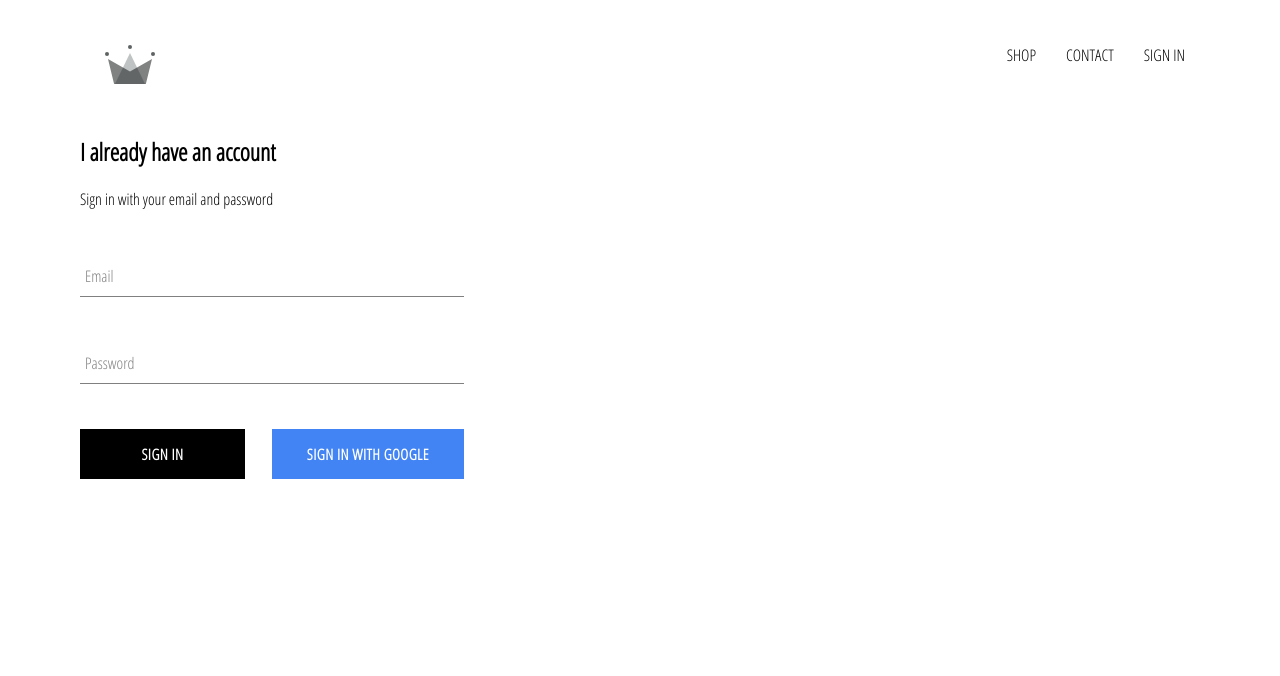
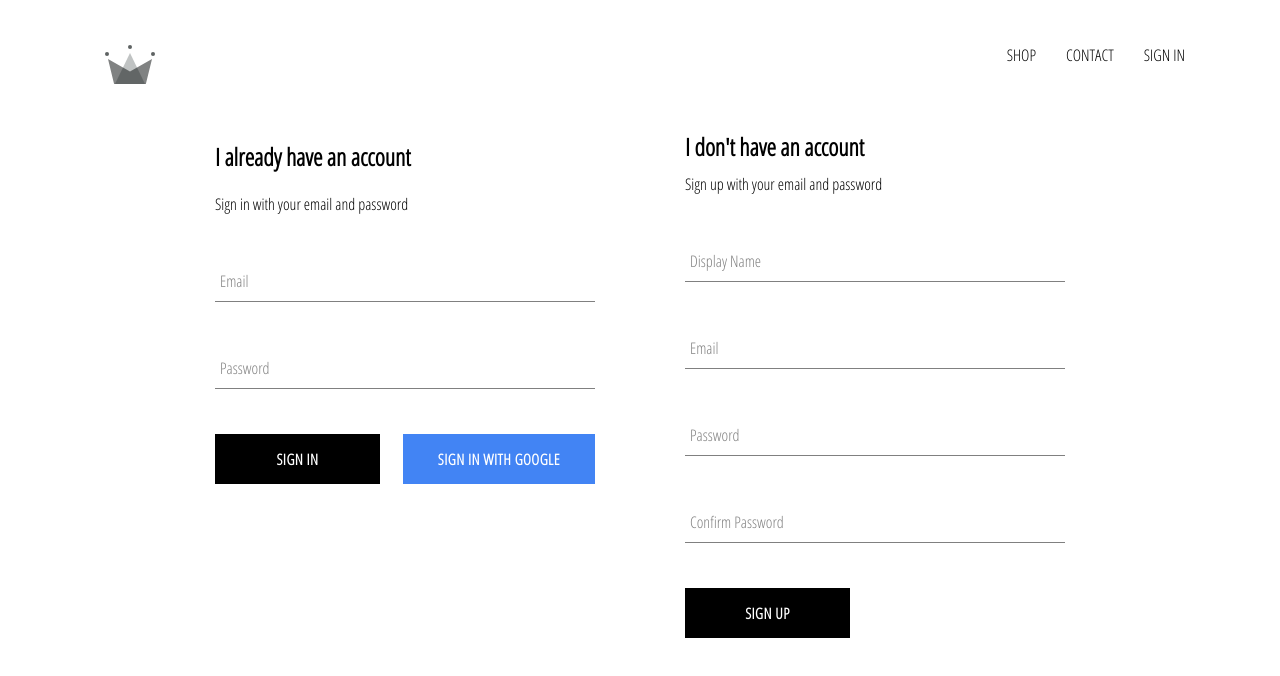
Before and after one commit to 28JayG/kapda-dukan, a React (Create React App) app: page /signin in a window 1280 px wide. Shown: the top 676 px of the page. Built offline with nearby package versions, Linux system fonts and the light colour scheme; no server answers.

Commit message:
implements firebase utils * adds user to the DB when new user is created.

```diff
--- a/src/App.js
+++ b/src/App.js
@@ -5,7 +5,7 @@
 import ShopPage from "./pages/shop/shop-page";
 import Header from "./componets/header/header";
 import SignInAndSignUpPage from "./pages/sign-in-and-sign-up/sign-in-and-sign-up";
-import { auth } from "./firebase/firebase.utils";
+import { auth, createUserProfileDocument } from "./firebase/firebase.utils";
 
 class App extends React.Component {
   constructor() {
@@ -19,11 +19,22 @@
   unSubscribeFromAuth = null;
 
   componentDidMount() {
-    this.unSubscribeFromAuth = auth.onAuthStateChanged(user =>
-      this.setState({ currentUser: user }, () =>
-        console.log(this.state.currentUser)
-      )
-    );
+    this.unSubscribeFromAuth = auth.onAuthStateChanged(async userAuth => {
+      if (userAuth) {
+        const userRef = await createUserProfileDocument(userAuth);
+
+        userRef.onSnapshot(snapshot => {
+          this.setState({
+            currentUser: {
+              id: snapshot.id,
+              ...snapshot.data()
+            }
+          });
+        });
+      } else {
+        this.setState({ currentUser: userAuth });
+      }
+    });
   }
 
   componentWillUnmount() {
--- a/src/componets/sign-in/sign-in.scss
+++ b/src/componets/sign-in/sign-in.scss
@@ -1,5 +1,5 @@
 .sign-in {
-    width: 30vw;
+    width: 380px;
     display: flex;
     flex-direction: column;
 
--- /dev/null
+++ b/src/componets/sign-up/sign-up.jsx
@@ -0,0 +1,99 @@
+import React from "react";
+import "./sign-up.scss";
+import FormInput from "../form-input/form-input";
+import CustomButton from "../custom-button/custom-button";
+import { auth, createUserProfileDocument } from "../../firebase/firebase.utils";
+
+class SignUp extends React.Component {
+  constructor() {
+    super();
+
+    this.state = {
+      displayName: "",
+      email: "",
+      password: "",
+      confirmPassword: ""
+    };
+  }
+
+  handleSubmit = async event => {
+    event.preventDefault();
+    const { displayName, email, password, confirmPassword } = this.state;
+
+    if (password !== confirmPassword) {
+      alert("Passwords do not match!");
+      return;
+    }
+    try {
+      const { user } = await auth.createUserWithEmailAndPassword(
+        email,
+        password
+      );
+
+      await createUserProfileDocument(user, { displayName });
+
+      this.setState({
+        displayName: "",
+        email: "",
+        password: "",
+        confirmPassword: ""
+      });
+    } catch (err) {
+      console.log(err);
+    }
+  };
+
+  handleChange = event => {
+    const { name, value } = event.target;
+
+    this.setState({ [name]: value });
+  };
+
+  render() {
+    const { displayName, email, password, confirmPassword } = this.state;
+
+    return (
+      <div className="sign-up">
+        <h2 className="title">I don't have an account</h2>
+        <span>Sign up with your email and password</span>
+        <form className="sign-up-form" onSubmit={this.handleSubmit}>
+          <FormInput
+            type="text"
+            name="displayName"
+            label="Display Name"
+            handleChange={this.handleChange}
+            value={displayName}
+            required
+          />
+          <FormInput
+            type="email"
+            name="email"
+            label="Email"
+            handleChange={this.handleChange}
+            value={email}
+            required
+          />
+          <FormInput
+            type="password"
+            name="password"
+            label="Password"
+            handleChange={this.handleChange}
+            value={password}
+            required
+          />
+          <FormInput
+            type="password"
+            name="confirmPassword"
+            label="Confirm Password"
+            handleChange={this.handleChange}
+            value={confirmPassword}
+            required
+          />
+          <CustomButton type="submitS">Sign Up</CustomButton>
+        </form>
+      </div>
+    );
+  }
+}
+
+export default SignUp;
--- /dev/null
+++ b/src/componets/sign-up/sign-up.scss
@@ -0,0 +1,9 @@
+.sign-up {
+  display: flex;
+  flex-direction: column;
+  width: 380px;
+
+  .title {
+    margin: 10px 0;
+  }
+}
--- a/src/firebase/firebase.utils.js
+++ b/src/firebase/firebase.utils.js
@@ -1,8 +1,8 @@
-import firebase from 'firebase/app';
-import 'firebase/firestore';
-import 'firebase/auth';
+import firebase from "firebase/app";
+import "firebase/firestore";
+import "firebase/auth";
 
-const config ={
+const config = {
   apiKey: "AIzaSyCZdxz2xWkbK7Bn34ObLXy_lU_KLbiHJbo",
   authDomain: "kapda-dukan.firebaseapp.com",
   databaseURL: "https://kapda-dukan.firebaseio.com",
@@ -13,13 +13,38 @@
   measurementId: "G-Z8XHG8G3L0"
 };
 
+export const createUserProfileDocument = async (userAuth, additionalData) => {
+  if (!userAuth) return;
+
+  const userRef = firestore.doc(`users/${userAuth.uid}`);
+  const userSnapShot = await userRef.get();
+
+  if (!userSnapShot.exists) {
+    const { displayName, email } = userAuth;
+    const createdAt = new Date();
+
+    try {
+      await userRef.set({
+        displayName,
+        email,
+        createdAt,
+        ...additionalData
+      });
+    } catch (err) {
+      console.error("Error creating user:" + err.message);
+    }
+  }
+
+  return userRef;
+};
+
 firebase.initializeApp(config);
 
 export const auth = firebase.auth();
 export const firestore = firebase.firestore();
 
 const provider = new firebase.auth.GoogleAuthProvider();
-  provider.setCustomParameters({prompt:"select_account"});
+provider.setCustomParameters({ prompt: "select_account" });
 export const signInWithGoogle = () => auth.signInWithPopup(provider);
 
 export default firebase;
--- a/src/pages/sign-in-and-sign-up/sign-in-and-sign-up.jsx
+++ b/src/pages/sign-in-and-sign-up/sign-in-and-sign-up.jsx
@@ -1,11 +1,13 @@
 import React from "react";
 import SignIn from "../../componets/sign-in/sign-in";
+import SignUp from "../../componets/sign-up/sign-up";
 
 import "./sign-in-and-sign-up.scss";
 
 const SignInAndSignUpPage = () => (
-  <div className="sign-in-and-sing-up">
+  <div className="sign-in-and-sign-up">
     <SignIn />
+    <SignUp />
   </div>
 );
 
--- a/src/pages/sign-in-and-sign-up/sign-in-and-sign-up.scss
+++ b/src/pages/sign-in-and-sign-up/sign-in-and-sign-up.scss
@@ -0,0 +1,6 @@
+.sign-in-and-sign-up{
+    width: 850px;
+    display: flex;
+    justify-content: space-between;
+    margin: 30px auto;
+}
```
Lines whose indentation alone changed are shown as unchanged.
